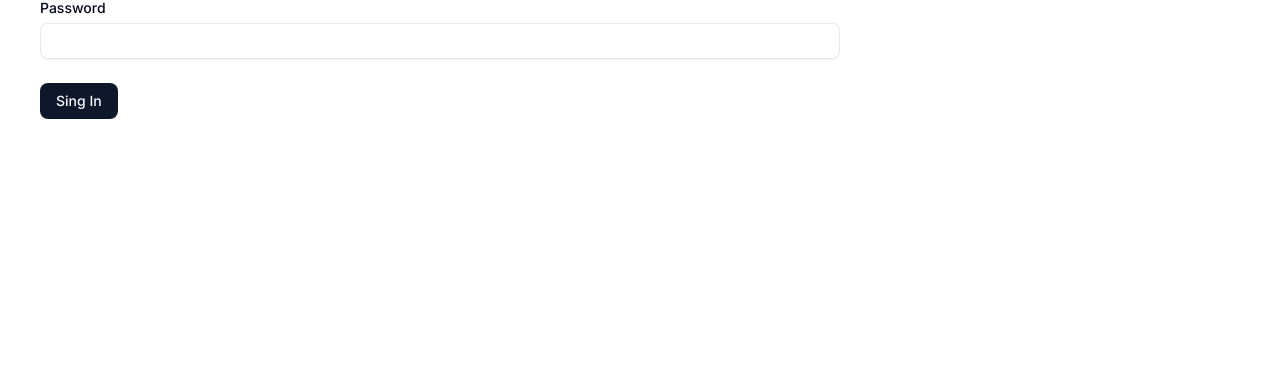
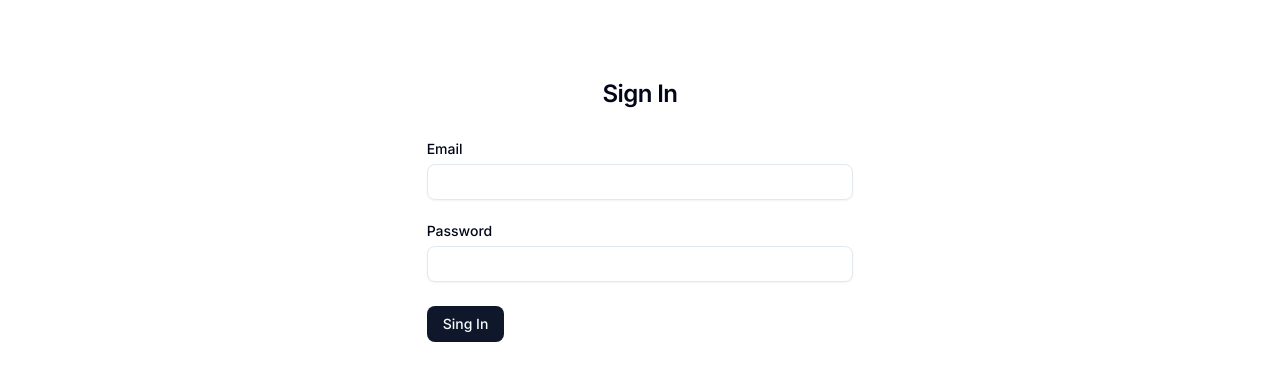
Before and after one commit to ivorobioff/upsell, a Next.js app: page /sign-in in a window 1280 px wide. Shown: the part 190-582 px from the top of the page. Built offline with nearby package versions, Linux system fonts and the light colour scheme; no server answers.

Commit message:
some updates

```diff
--- /dev/null
+++ b/app/(auth)/layout.tsx
@@ -0,0 +1,13 @@
+const AuthLayout = ({
+  children,
+}: Readonly<{
+  children: React.ReactNode;
+}>) => {
+  return (<div className="flex-center flex-col min-h-screen w-full px-10 md:px-0">
+    <div className="w-full md:w-7/12 lg:w-1/3">
+      {children}
+    </div>
+  </div>);
+}
+
+export default AuthLayout;
--- /dev/null
+++ b/app/(auth)/sign-in/page.tsx
@@ -0,0 +1,16 @@
+import SignInForm from '@/components/auth/sign-in-form';
+import { Metadata } from 'next';
+
+export const metadata: Metadata = {
+  title: 'Sign In'
+};
+
+const SignInPage = () => {
+
+  return (<>
+    <h1 className="title-3 mb-8 text-center">Sign In</h1>
+    <SignInForm />
+  </>);
+}
+
+export default SignInPage;
--- a/app/not-found.tsx
+++ b/app/not-found.tsx
@@ -4,9 +4,9 @@ import Link from 'next/link';
 
 const NotFoundPage = () => {
   return (<div className="flex h-screen w-screen justify-center items-center flex-col">
-    <Logo size="64" className="mb-4"  />
-    <h1 className="title-3">Not Found</h1>
-    <p className="mb-4 insight">Could not find requested page</p>
+    <Logo size="64" className="mb-4" />
+    <h1 className="title-3 mb-1">Not Found</h1>
+    <p className="mb-4">Could not find requested page</p>
     <Button asChild variant="secondary">
       <Link href="/">Go to Home</Link>
     </Button>
--- a/assets/styles/globals.css
+++ b/assets/styles/globals.css
@@ -32,11 +32,7 @@
   }
 
   .title-3 {
-    @apply text-xl md:text-2xl font-semibold tracking-tight;
-  }
-
-  .insight {
-    @apply text-sm md:text-base;
+    @apply text-2xl font-semibold tracking-tight;
   }
 }
 
--- a/app/(root)/sign-in/page.tsx
+++ b/components/auth/sign-in-form.tsx
@@ -1,4 +1,6 @@
-'use client'
+'use client';
+import { signIn } from 'next-auth/react';
+
 import { Button } from '@/components/ui/button';
 import {
   Form,
@@ -9,13 +11,10 @@ import {
   FormMessage,
 } from '@/components/ui/form'
 import { Input } from '@/components/ui/input';
+import { useForm } from 'react-hook-form';
 import { credentialsResolver, CredentialsSchema } from '@/lib/models/auth';
-import { signIn } from 'next-auth/react';
 
-import { useForm } from 'react-hook-form';
-
-const SignIn = () => {
-
+const SignInForm = () => {
   const form = useForm<CredentialsSchema>({
     resolver: credentialsResolver,
     defaultValues: {
@@ -23,11 +22,10 @@ const SignIn = () => {
       password: ''
     }
   });
-
   return (<Form {...form}>
     <form onSubmit={form.handleSubmit(async (data) => {
       await signIn('credentials', data);
-    })} className="w-2/3 space-y-6">
+    })} className="space-y-6 w-full">
       <FormField
         control={form.control}
         name="email"
@@ -56,7 +54,7 @@ const SignIn = () => {
       />
       <Button type="submit">Sing In</Button>
     </form>
-  </Form >);
+  </Form>);
 }
 
-export default SignIn;
+export default SignInForm;
```
